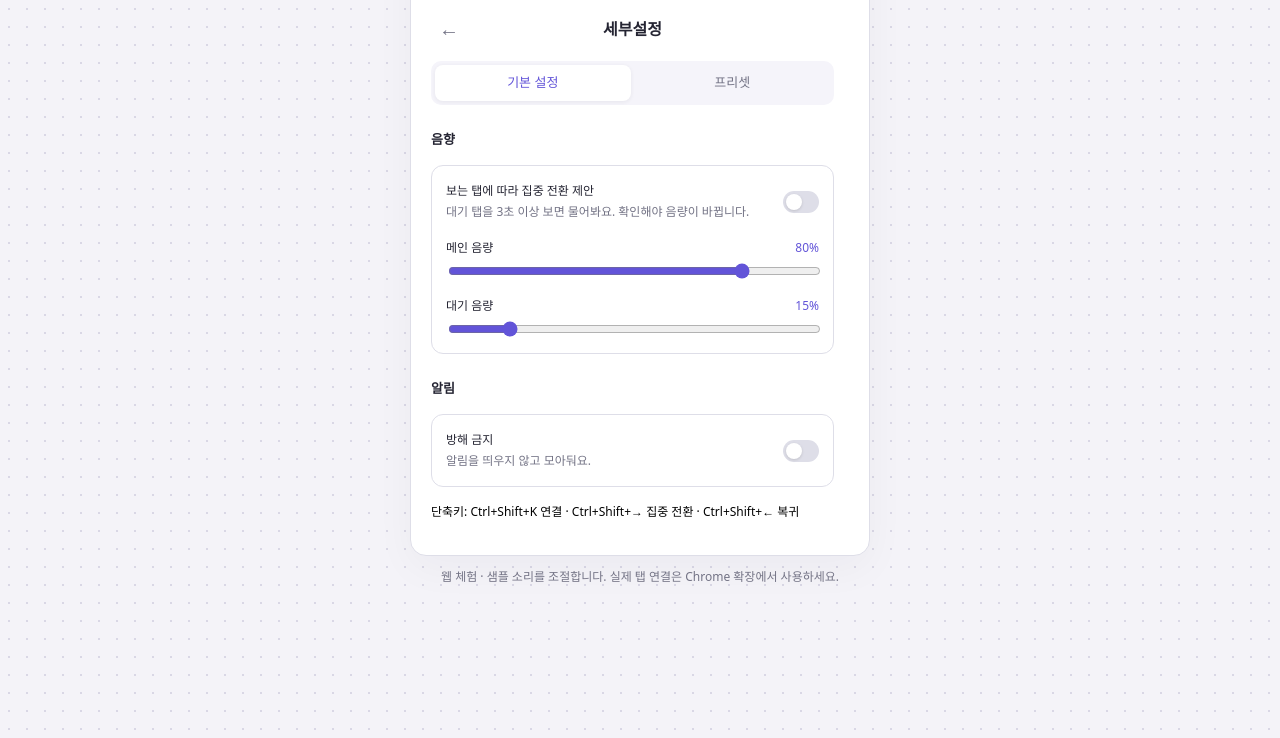
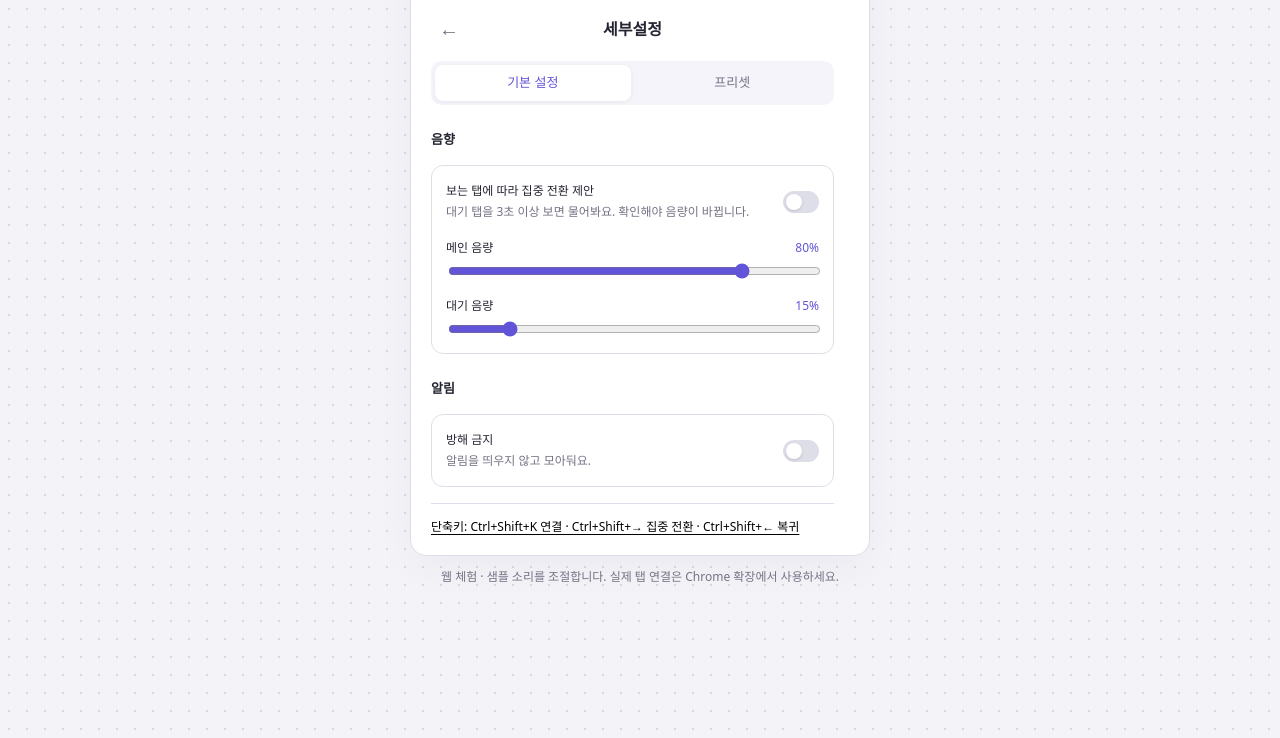
Before and after one commit to leewonjunlee-eng/InThon, a website with bundled scripts: page demo/index.html in a window 1280 px wide. Both pictures are taken after a click on the button "세부설정". Shown: the part 126-864 px from the top of the page. Built offline with nearby package versions, Linux system fonts and the light colour scheme.

Commit message:
Separate and underline keyboard shortcut instructions

```diff
--- a/extension/popup/styles.css
+++ b/extension/popup/styles.css
@@ -422,4 +422,4 @@ html.extension-popup { width: 460px; height: 600px; }
 #ab-mock .slot-actions > :nth-child(2) { justify-self: center; }
 #ab-mock .slot-actions > :last-child { justify-self: end; }
 
-#ab-mock .shortcut-help { font-size: 12px; color: #000; }
+#ab-mock .shortcut-help { font-size: 12px; color: #000; border-top: 1px solid var(--line); padding-top: 14px; text-decoration: underline; text-underline-offset: 3px; }
```
